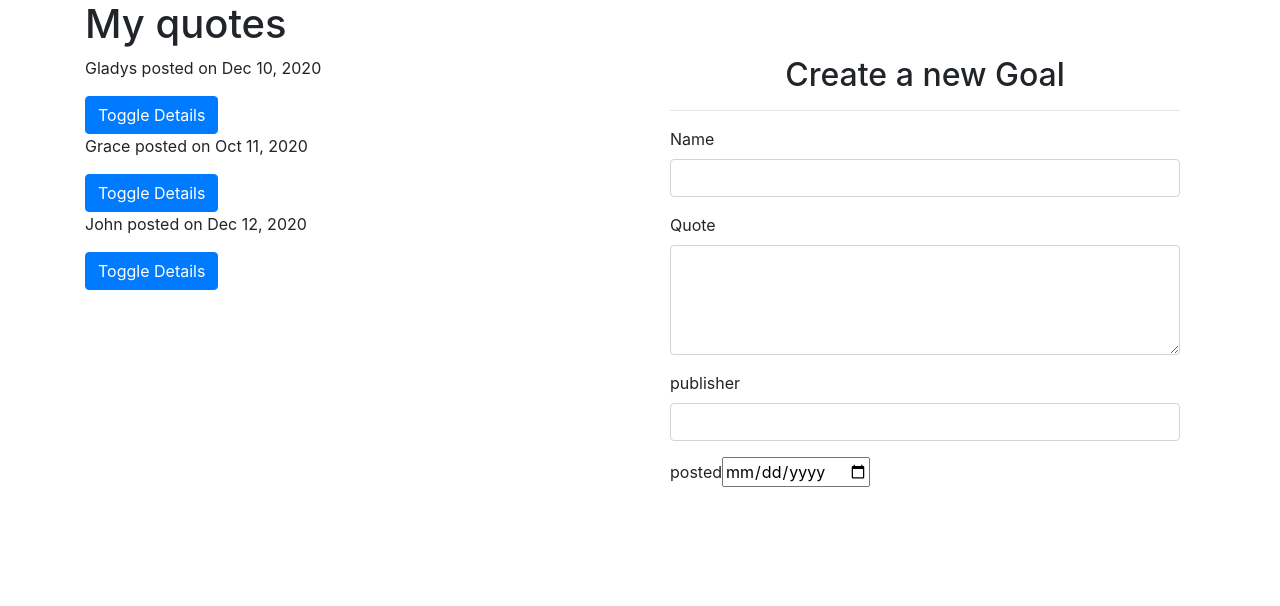
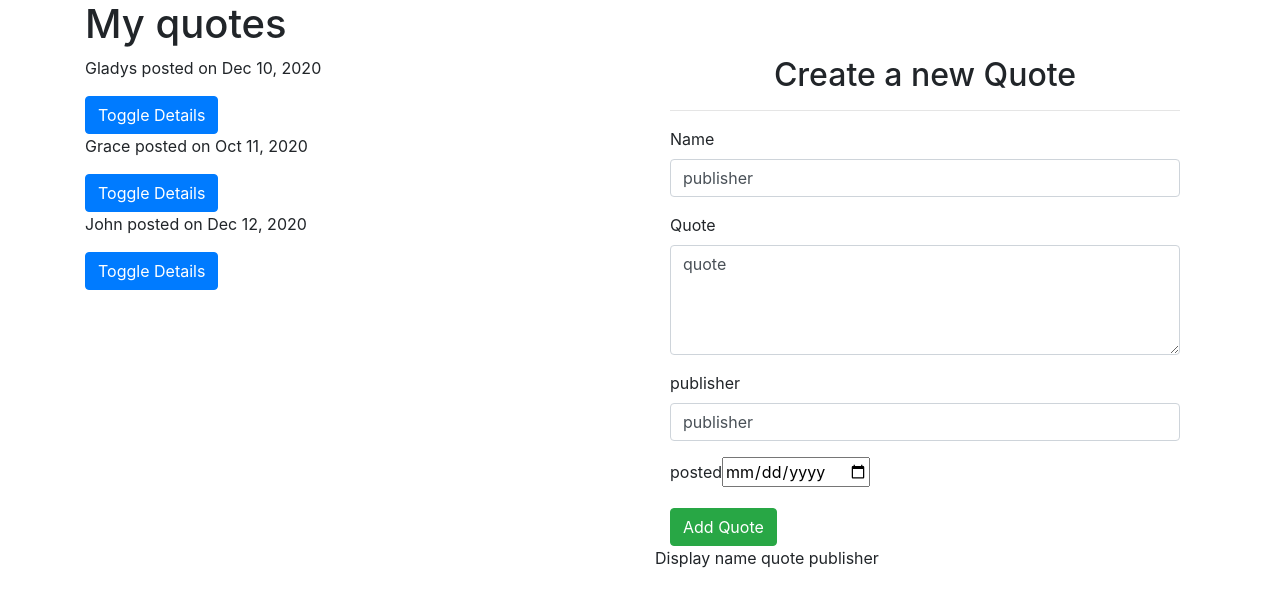
Before and after one commit to Gladys-nimo/Quote, an Angular app in the folder quote/: page / in a window 1280 px wide. Shown: the top 606 px of the page. Built offline with nearby package versions, Linux system fonts and the light colour scheme.

Commit message:
added some validation to the form

```diff
--- a/quote/src/app/quote-form/quote-form.component.html
+++ b/quote/src/app/quote-form/quote-form.component.html
@@ -1,23 +1,35 @@
 <div class="container-fluid">
-    <h2 class="text-center">Create a new Goal</h2>
+    <h2 class="text-center">Create a new Quote</h2>
     <hr>
-    <form>
+    <form (ngSubmit)='submitQuote' #quoteForm='ngForm'>
         <div class="form-group">
 
             <label for="name">Name</label>
-            <input type="text" required class="form-control" id="name">
+            <input type="text" required class="form-control" id="name" [(ngModel)]="newQuote.name" name="name" #name='ngModel' required>
+            <div [hidden]="name.valid || name.pristine" class="alert alert-danger">
+               <p>name is required</p>
+            </div>
+
+            <!-- Display {{newQuote.name}} -->
 
         </div>
         <div class="form-group">
 
             <label for="quote">Quote</label>
-            <textarea class="form-control" id="description" rows="4" required></textarea>
+            <textarea class="form-control" id="quote" rows="4" [(ngModel)]="newQuote.quote" name="quote" #quote="ngModel" required></textarea>
 
+            <div [hidden]="quote.valid || quote.pristine" class="alert alert-danger">
+               <p>Quote is required</p>
+            </div>
         </div>
         <div class="form-group">
 
             <label for="publisher">publisher</label>
-            <input type="text" required class="form-control" id="name">
+            <input type="text" required class="form-control" id="name" [(ngModel)]="newQuote.publisher" name="name" #publisher='ngModel'>
+
+            <div [hidden]="publisher.valid || publisher.pristine" class="alert alert-danger">
+               <p>publisher is required</p>
+            </div>
 
         </div>
 
@@ -25,8 +37,13 @@
 
         <div class="form-group">
             <label for="posted">posted</label>
-            <input type='date' id="posted" required>
+            <input type='date' id="posted" [(ngModel)]="newQuote.postedDate" name="postedDate" #postedDate="ngModel" required>
+  <div [hidden]="postedDate.valid || postedDate.pristine" class="alert alert-danger">
 
+  </div>
         </div>
+        <button type="submit" class="btn btn-success">Add Quote</button>
     </form>
+
   </div>
+   Display {{newQuote.name}} {{newQuote.quote}} {{newQuote.publisher}}
--- a/quote/src/app/quote-form/quote-form.component.ts
+++ b/quote/src/app/quote-form/quote-form.component.ts
@@ -1,4 +1,6 @@
-import { Component, OnInit } from '@angular/core';
+// import { EventEmitter } from 'protractor';
+import { Quote } from './../quote';
+import { Component, OnInit, Output, EventEmitter} from '@angular/core';
 
 @Component({
   selector: 'app-quote-form',
@@ -7,6 +9,13 @@
 })
 export class QuoteFromComponent implements OnInit {
 
+
+newQuote = new Quote(0,"name","quote","publisher",new Date(),0,0);
+@Output() addQuote = new EventEmitter<Quote>();
+
+submitQuote(){
+  this.addQuote.emit(this.newQuote);
+}
   constructor() { }
 
   ngOnInit(): void {
--- a/quote/src/app/quote/quote.component.html
+++ b/quote/src/app/quote/quote.component.html
@@ -15,7 +15,7 @@
 
     </div>
 <div class="col-md-6">
-<app-quote-form></app-quote-form>
+<app-quote-form (addQuote)="addNewQuote($event)"></app-quote-form>
 
 </div>
     </div>
--- a/quote/src/app/quote/quote.component.ts
+++ b/quote/src/app/quote/quote.component.ts
@@ -16,6 +16,13 @@
 
  toggleDetails(index){
   this.quotes[index].showDetails = !this.quotes[index].showDetails;
+}
+
+addNewQuote(quote){
+  let quoteLength = this.quotes.length;
+  quote.id = quoteLength+1;
+  quote.postedDate = new Date(quote.postedDate)
+  this.quotes.push(quote)
 }
 
 deleteQuote(isComplete, index){
```
